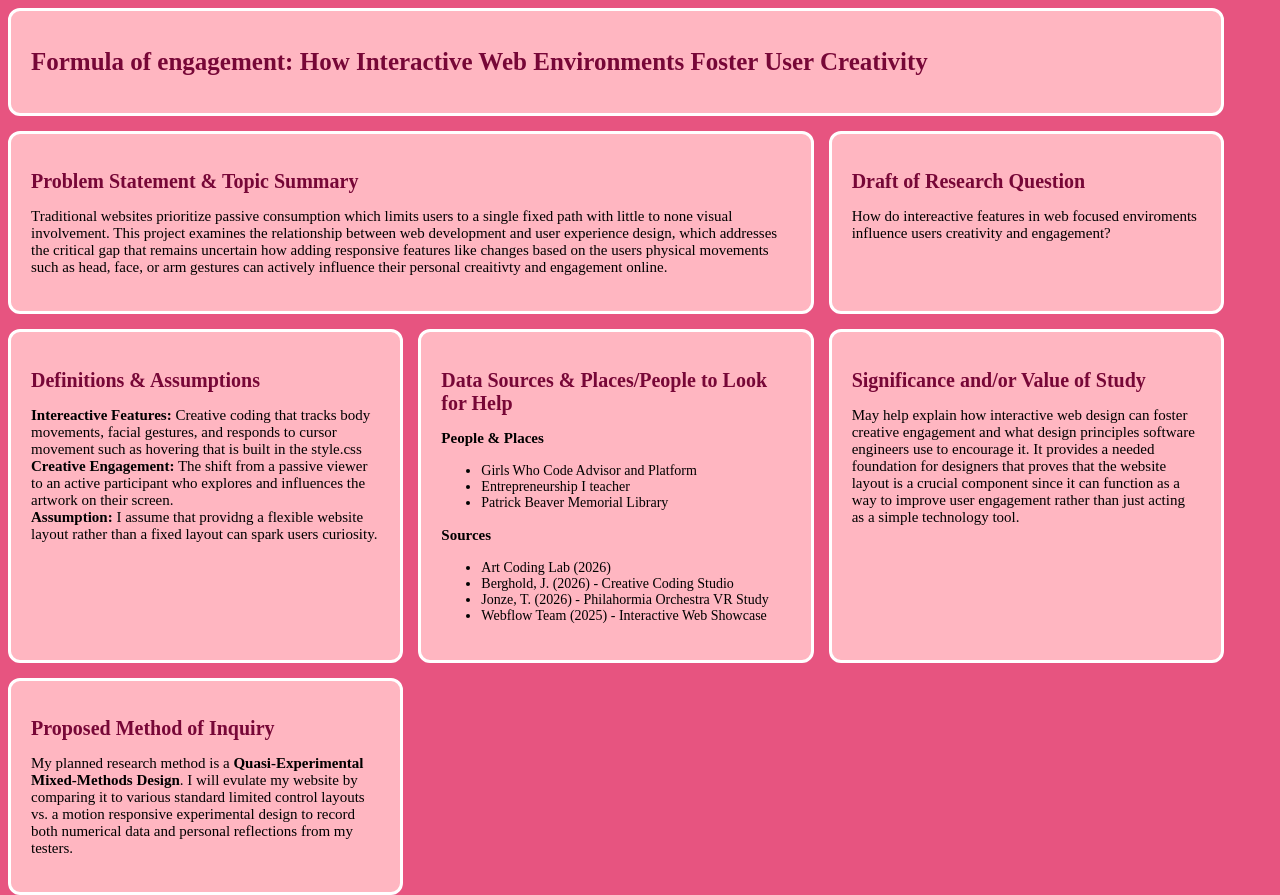
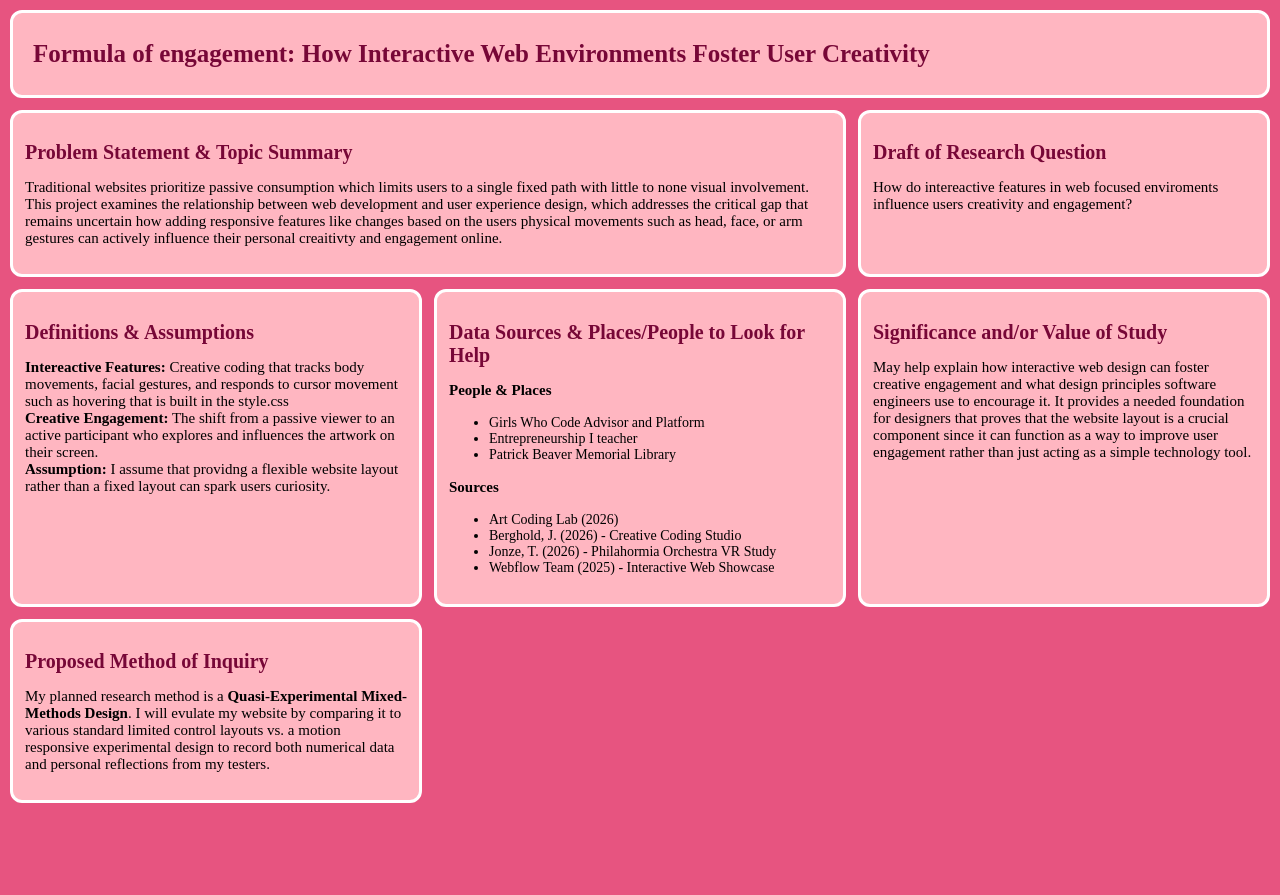
Before and after one commit to alyciapowell323-alp/AP-Research-Project---Website---Creative-Paper-, a plain HTML site: page index.html in a window 1280 px wide. After the commit the page ends 803 px from the top, so only its background shows below. Drawn offline with Linux system fonts and the light colour scheme.

Commit message:
Update style.css

```diff
--- a/style.css
+++ b/style.css
@@ -1,16 +1,20 @@
 body {
     width: 100vw;
     height: 100vh;
-    overflow-y: auto;
+    overflow: hidden;
     background-color:#E75480;
+    margin: 0;
+    padding: 10px;
+    box-sizing: border-box;
 }
 
 .dashboard {
    display:grid;
    grid-template-columns:repeat(3, 1fr);
-    gap: 15px;
-    width:95%;
-    height:auto;
+    grid-template-rows: auto 1.2fr 1fr 1fr;
+    gap: 12px;
+    width:100%;
+    height:100%;
 }
 
 .title-card{
@@ -18,7 +22,7 @@ body {
     background-color:lightpink;
     border: 3px solid white;
     border-radius: 12px;
-    padding:20px;
+    padding:10px 20px;
 }
 
 .problem-card{
@@ -26,7 +30,7 @@ body {
     background-color:lightpink;
     border: 3px solid white;
     border-radius: 12px;
-    padding:20px;
+    padding:12px;
 }
 
 .question-card{
@@ -34,7 +38,7 @@ body {
     background-color:lightpink;
     border: 3px solid white;
     border-radius:12px;
-    padding:20px;
+    padding:12px;
 }
 
 .definitions-card {
@@ -42,7 +46,7 @@ body {
     background-color:lightpink;
     border: 3px solid white;
     border-radius:12px;
-    padding:20px;
+    padding:12px;
 }
 
 .datasources-card {
@@ -50,7 +54,7 @@ body {
     background-color: lightpink;
     border: 3px solid white;
     border-radius:12px;
-    padding:20px;
+    padding:12px;
 }
 
 .significance-card {
@@ -58,7 +62,7 @@ body {
     background-color:lightpink;
     border: 3px solid white;
     border-radius:12px;
-    padding:20px;
+    padding:12px;
 }
 
 .method-card{
@@ -66,7 +70,7 @@ body {
     background-color:lightpink;
     border: 3px solid white;
     border-radius:12px;
-    padding:20px;
+    padding:12px;
 }
 
 p {
```
